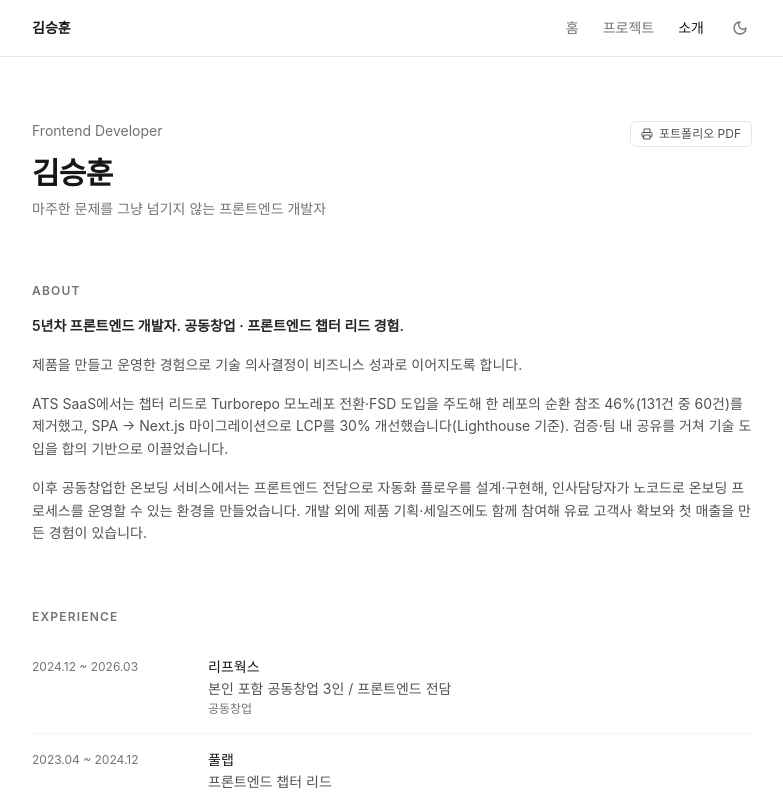
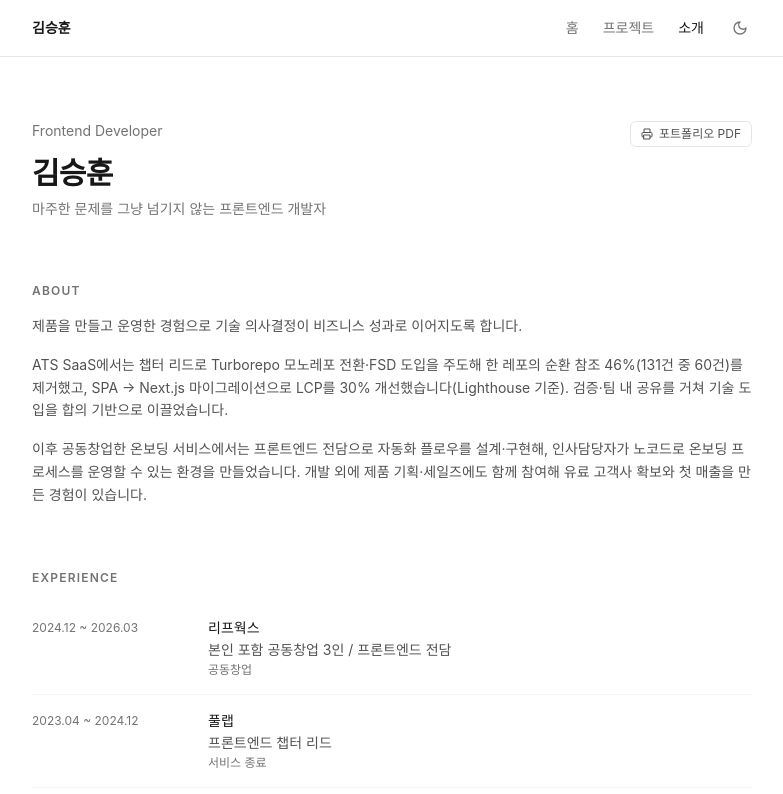
Before and after one commit to rlatmdgns/portfolio, a Next.js app: page /about in a window 1280 px wide. Shown: the top 794 px of the page, without its empty margins (248-1031 px from the left). Built offline with nearby package versions, Linux system fonts and the light colour scheme.

Commit message:
feat:pdf

```diff
--- a/src/app/about/page.tsx
+++ b/src/app/about/page.tsx
@@ -76,10 +76,6 @@ export default function AboutPage() {
           About
         </h2>
         <div className="space-y-4 text-sm text-neutral-600 dark:text-neutral-200 leading-relaxed">
-          {/* 한 줄 요약 */}
-          <p className="font-semibold text-neutral-800 dark:text-neutral-100">
-            5년차 프론트엔드 개발자. 공동창업 · 프론트엔드 챕터 리드 경험.
-          </p>
           {/* 가치관 */}
           <p>
             제품을 만들고 운영한 경험으로 기술 의사결정이 비즈니스 성과로
--- a/src/app/page.tsx
+++ b/src/app/page.tsx
@@ -33,9 +33,6 @@ export default function Home() {
           </p>
         </div>
         <div className="space-y-4 text-base leading-relaxed text-neutral-600 dark:text-neutral-200 max-w-xl">
-          <p className="font-semibold text-neutral-800 dark:text-neutral-100">
-            5년차 프론트엔드 개발자. 공동창업 · 프론트엔드 챕터 리드 경험.
-          </p>
           <p>
             제품을 만들고 운영한 경험으로 기술 의사결정이 비즈니스 성과로
             이어지도록 합니다.
--- a/src/app/print/page.tsx
+++ b/src/app/print/page.tsx
@@ -45,7 +45,7 @@ export default function PrintPage() {
       </div>
 
       {/* 표지 */}
-      <header className="space-y-3 break-after-page">
+      <header className="space-y-3">
         <p className="text-sm text-neutral-500">Frontend Developer · Portfolio</p>
         <h1 className="text-3xl font-bold tracking-tight">김승훈</h1>
         <p className="text-sm text-neutral-600">
@@ -67,9 +67,6 @@ export default function PrintPage() {
           About
         </h2>
         <div className="space-y-3 text-sm text-neutral-700 leading-relaxed">
-          <p className="font-semibold text-neutral-900">
-            5년차 프론트엔드 개발자. 공동창업 · 프론트엔드 챕터 리드 경험.
-          </p>
           <p>
             제품을 만들고 운영한 경험으로 기술 의사결정이 비즈니스 성과로
             이어지도록 합니다.
@@ -121,7 +118,7 @@ export default function PrintPage() {
       {projects.map((project) => (
         <article
           key={project.slug}
-          className="space-y-6 break-before-page"
+          className="space-y-6"
         >
           <header className="space-y-2">
             <div className="flex items-center gap-2 flex-wrap">
```
